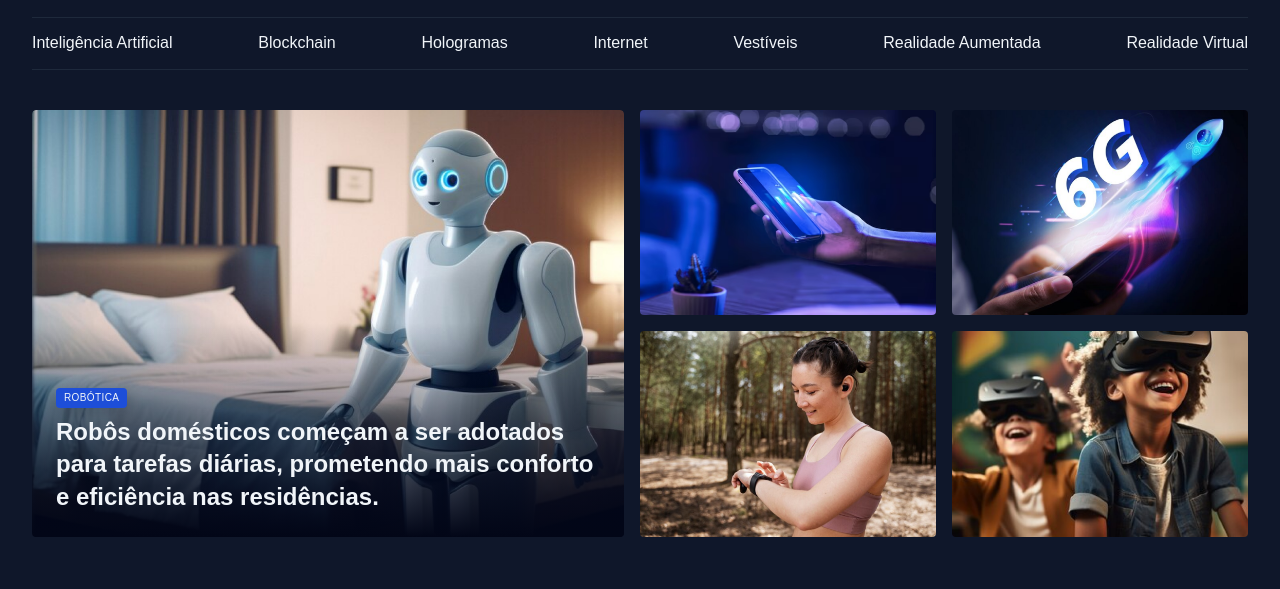
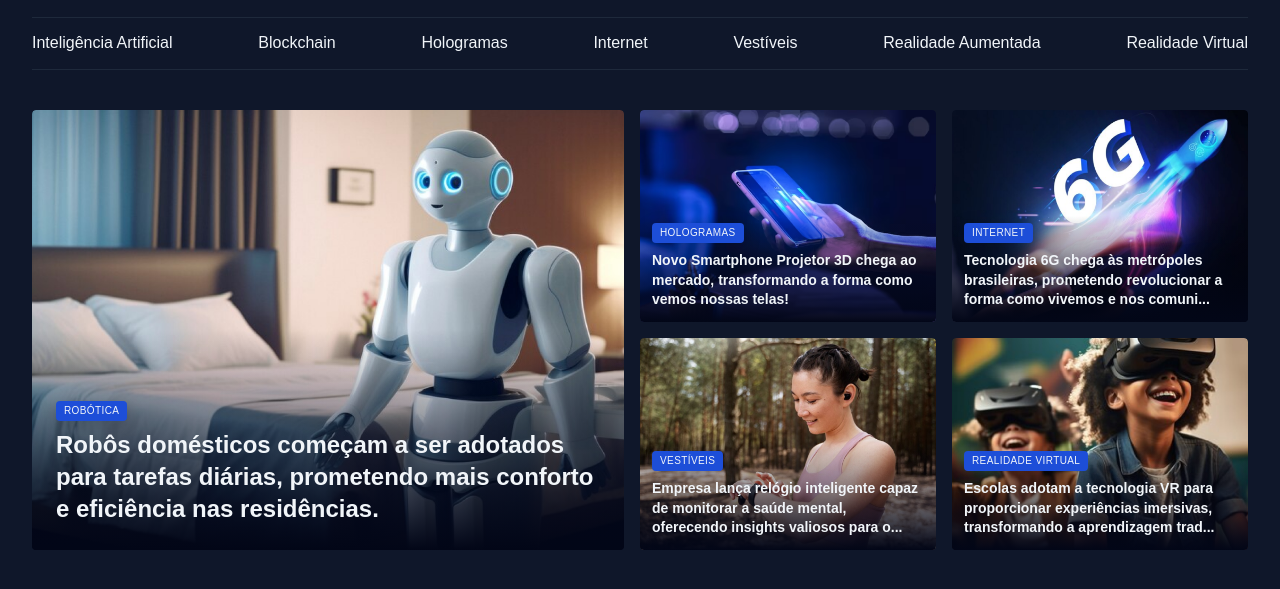
Before and after one commit to gustavonbispo/portal-de-noticias, a plain HTML site: page index.html in a window 1280 px wide. Shown: the part 45-634 px from the top of the page. Drawn offline with Linux system fonts and the light colour scheme.

Commit message:
Ajuste finais no conteúdo do card

```diff
--- a/index.html
+++ b/index.html
@@ -1,5 +1,6 @@
 <!DOCTYPE html>
 <html lang="pt-br">
+
 <head>
   <!-- preconnect -->
   <link rel="preconnect" href="https://fonts.googleapis.com">
@@ -11,8 +12,10 @@
   <!-- add css -->
   <link rel="stylesheet" href="styles/index.css">
   <!-- add font -->
-  <link href="https://fonts.googleapis.com/css2?family=Archivo:ital,wght@0,100..900;1,100..900&display=swap" rel="stylesheet">
+  <link href="https://fonts.googleapis.com/css2?family=Archivo:ital,wght@0,100..900;1,100..900&display=swap"
+    rel="stylesheet">
 </head>
+
 <body>
   <header class="container">
     <nav id="primary" class="grid grid-flow-col">
@@ -41,7 +44,7 @@
       <a href="#">Internet</a>
       <a href="#">Vestíveis</a>
       <a href="#">Realidade Aumentada</a>
-      <a href="#">Realidade  Virtual</a>
+      <a href="#">Realidade Virtual</a>
     </nav>
   </header>
 
@@ -52,17 +55,52 @@
 
         <figcaption>
           <span class="content-tag">Robótica</span>
-          <h2 class="text-2xl">Robôs domésticos começam a ser adotados para tarefas diárias, prometendo mais conforto e eficiência nas residências.</h2>
+          <h2 class="text-2xl">Robôs domésticos começam a ser adotados para tarefas diárias, prometendo mais conforto e
+            eficiência nas residências.</h2>
         </figcaption>
       </figure>
 
       <div class="grid grid-cols-2 gap-16">
+
+        <figure class="card">
           <img src="assets/images/Image 02.png" alt="">
+          <figcaption>
+            <span class="content-tag">Hologramas</span>
+            <h2 class="text-lg">Novo Smartphone Projetor 3D chega ao mercado, transformando a forma como vemos nossas telas!</h2>
+          </figcaption>
+        </figure>
+
+        <figure class="card">
           <img src="assets/images/Image 03.png" alt="">
+          <figcaption>
+            <span class="content-tag">Internet</span>
+            <h2 class="text-lg">Tecnologia 6G chega às metrópoles brasileiras, prometendo revolucionar a forma como
+              vivemos e nos comuni...</h2>
+          </figcaption>
+        </figure>
+
+        <figure class="card">
           <img src="assets/images/Image 04.png" alt="">
+          <figcaption>
+            <span class="content-tag">Vestíveis</span>
+            <h2 class="text-lg">Empresa lança relógio inteligente capaz de monitorar a saúde mental, oferecendo
+              insights valiosos para o...
+            </h2>
+          </figcaption>
+        </figure>
+
+        <figure class="card">
           <img src="assets/images/Image 05.png" alt="">
+          <figcaption>
+            <span class="content-tag">Realidade Virtual</span>
+            <h2 class="text-lg">Escolas adotam a tecnologia VR para proporcionar experiências imersivas, transformando
+              a aprendizagem trad...</h2>
+          </figcaption>
+        </figure>
+
       </div>
     </section>
   </main>
 </body>
+
 </html>
--- a/styles/global.css
+++ b/styles/global.css
@@ -20,7 +20,7 @@
   --font-family: 'Arquivo', sans-serif;
   --h1: 800 24px/135% var(--font-family);
   --h2: 800 16px/140% var(--font-family);
-  --h2: 800 14px/140% var(--font-family);
+  --h3: 800 14px/140% var(--font-family);
   --text: 400 16px/140% var(--font-family);
   --text-sm: 400 14px/160% var(--font-family);
   --text-span: 600 14px/145% var(--font-family);
--- a/styles/sections.css
+++ b/styles/sections.css
@@ -28,6 +28,10 @@
 
       padding: 24px;
 
+      &:has(.text-lg) {
+        padding: 12px;
+      }
+
       h2 {
         margin-top: 8px;
       }
--- a/styles/utility.css
+++ b/styles/utility.css
@@ -26,7 +26,3 @@
 .text-lg {
   font: var(--h3);
 }
-
-.text-sm {
-  font: var(--h3);
-}
```
Lines whose indentation alone changed are shown as unchanged.
